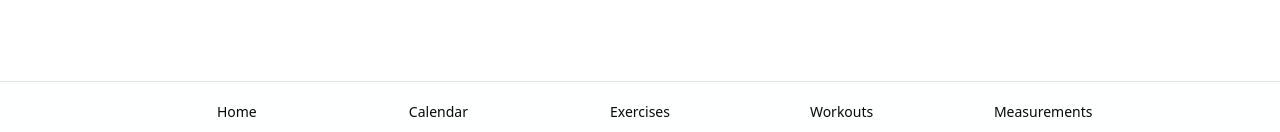
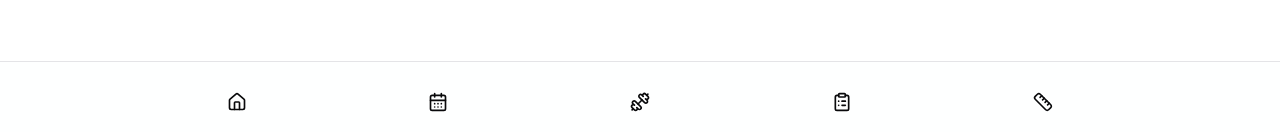
Before and after one commit to keashaborn/verbalsage-chat_v2, a Next.js app: page /lifeswitch/training/session in a window 1280 px wide. Shown: the part 665-797 px from the top of the page. Built offline with nearby package versions, Linux system fonts and the light colour scheme; no server answers.

Commit message:
auto: snapshot 2026-01-29T20:25:19Z

```diff
--- a/app/lifeswitch/layout.tsx
+++ b/app/lifeswitch/layout.tsx
@@ -1,6 +1,7 @@
 // app/lifeswitch/layout.tsx
 import type { ReactNode } from "react";
 import Link from "next/link";
+import { Home, CalendarDays, Dumbbell, ClipboardList, Ruler } from "lucide-react";
 
 export default function LifeSwitchLayout({ children }: { children: ReactNode }) {
   return (
@@ -10,53 +11,75 @@ export default function LifeSwitchLayout({ children }: { children: ReactNode })
         <div className="mx-auto flex max-w-5xl items-center justify-between px-4 py-3">
           <div className="text-sm font-semibold tracking-wide">LifeSwitch</div>
           {/* Exit to chat */}
-          <Link
-            href="/"
-            className="rounded-md border px-3 py-1.5 text-xs hover:bg-muted/30"
-          >
+          <Link href="/" className="rounded-md border px-3 py-1.5 text-xs hover:bg-muted/30">
             Exit
           </Link>
         </div>
       </header>
 
       {/* Content */}
-      <main className="mx-auto max-w-5xl px-4 pt-4 pb-[calc(5rem+env(safe-area-inset-bottom))]">
-        {children}
-      </main>
+      <main className="mx-auto max-w-5xl px-4 pb-[calc(5.25rem+env(safe-area-inset-bottom))] pt-4">{children}</main>
 
       {/* Bottom tabs (fixed; LifeSwitch only) */}
       <nav className="fixed bottom-0 left-0 right-0 z-50 border-t bg-background/90 backdrop-blur pb-[env(safe-area-inset-bottom)]">
         <div className="mx-auto grid max-w-5xl grid-cols-5 px-2 pt-2">
-          <Link href="/lifeswitch" className="rounded-md py-3 text-center text-sm hover:bg-muted/30 active:bg-muted/40">
-            Home
+          <Link
+            href="/lifeswitch"
+            className="rounded-md py-3 text-center hover:bg-muted/30 active:bg-muted/40"
+            aria-label="Home"
+          >
+            <span className="mx-auto flex h-10 w-10 items-center justify-center">
+              <Home className="h-5 w-5" />
+            </span>
+            <span className="sr-only">Home</span>
           </Link>
+
           <Link
             href="/lifeswitch/training/calendar"
-            className="rounded-md py-3 text-center text-sm hover:bg-muted/30 active:bg-muted/40"
+            className="rounded-md py-3 text-center hover:bg-muted/30 active:bg-muted/40"
+            aria-label="Calendar"
           >
-            Calendar
+            <span className="mx-auto flex h-10 w-10 items-center justify-center">
+              <CalendarDays className="h-5 w-5" />
+            </span>
+            <span className="sr-only">Calendar</span>
           </Link>
+
           <Link
             href="/lifeswitch/training/exercises"
-            className="rounded-md py-3 text-center text-sm hover:bg-muted/30 active:bg-muted/40"
+            className="rounded-md py-3 text-center hover:bg-muted/30 active:bg-muted/40"
+            aria-label="Exercises"
           >
-            Exercises
+            <span className="mx-auto flex h-10 w-10 items-center justify-center">
+              <Dumbbell className="h-5 w-5" />
+            </span>
+            <span className="sr-only">Exercises</span>
           </Link>
+
           <Link
             href="/lifeswitch/training/workouts"
-            className="rounded-md py-3 text-center text-sm hover:bg-muted/30 active:bg-muted/40"
+            className="rounded-md py-3 text-center hover:bg-muted/30 active:bg-muted/40"
+            aria-label="Workouts"
           >
-            Workouts
+            <span className="mx-auto flex h-10 w-10 items-center justify-center">
+              <ClipboardList className="h-5 w-5" />
+            </span>
+            <span className="sr-only">Workouts</span>
           </Link>
+
           <Link
             href="/lifeswitch/measurements"
-            className="rounded-md py-3 text-center text-sm hover:bg-muted/30 active:bg-muted/40"
+            className="rounded-md py-3 text-center hover:bg-muted/30 active:bg-muted/40"
+            aria-label="Measurements"
           >
-            Measurements
+            <span className="mx-auto flex h-10 w-10 items-center justify-center">
+              <Ruler className="h-5 w-5" />
+            </span>
+            <span className="sr-only">Measurements</span>
           </Link>
         </div>
 
-        {/* extra line under tabs + a little breathing room */}
+        {/* extra bottom rule to visually “frame” the tab bar */}
         <div className="mx-auto max-w-5xl border-t border-muted/20" />
       </nav>
     </div>
```
